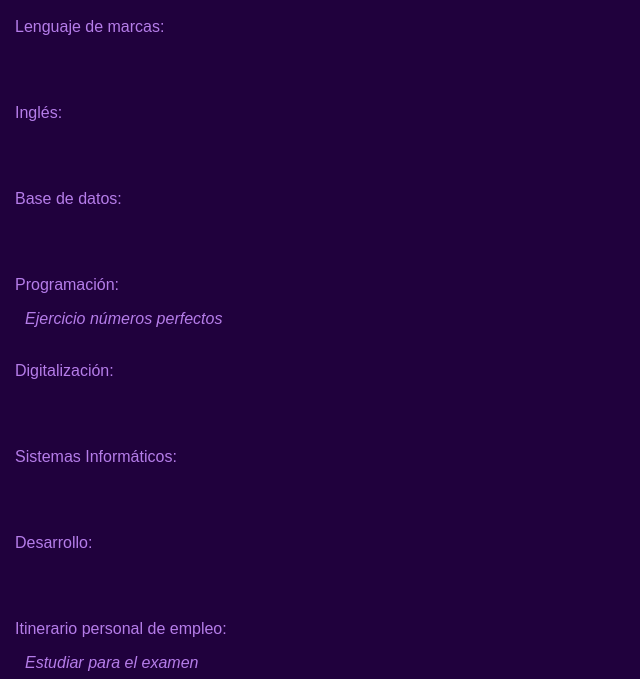
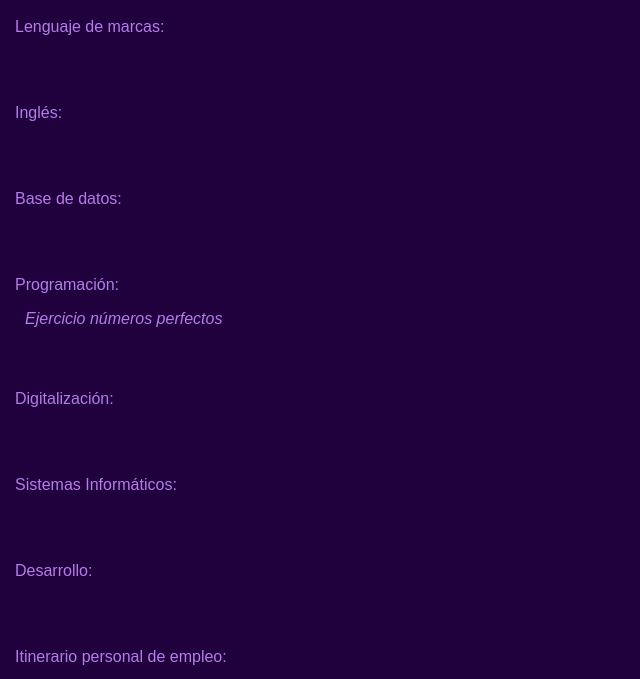
Before and after one commit to joaquinalvarezsanchez6-create/Jasbik, a plain HTML site: page index.html in a window 1280 px wide. Shown: the part 110-789 px from the top of the page, without its empty margins (0-640 px from the left). Drawn offline with Linux system fonts and the light colour scheme.

Commit message:
Update tilo.css

```diff
--- a/css/tilo.css
+++ b/css/tilo.css
@@ -2,18 +2,20 @@ body {
     font-family: Arial, sans-serif;
     margin: 15px;
     background-color: oklab(20.225% 0.05386 -0.08977);
+    color: oklab(68.943% 0.09657 -0.13033);
 }
+
 em {
     font-family: Arial, sans-serif;
+    display: block;
     margin: 10px;
 }
+
 strong {
     font-family: Arial, sans-serif;
     margin: 20px;
 }
+
 h1 {
     color: hsl(0, 0%, 100%);
 }
-body {
-  color: oklab(68.943% 0.09657 -0.13033);
-}
```
Lines whose indentation alone changed are shown as unchanged.
